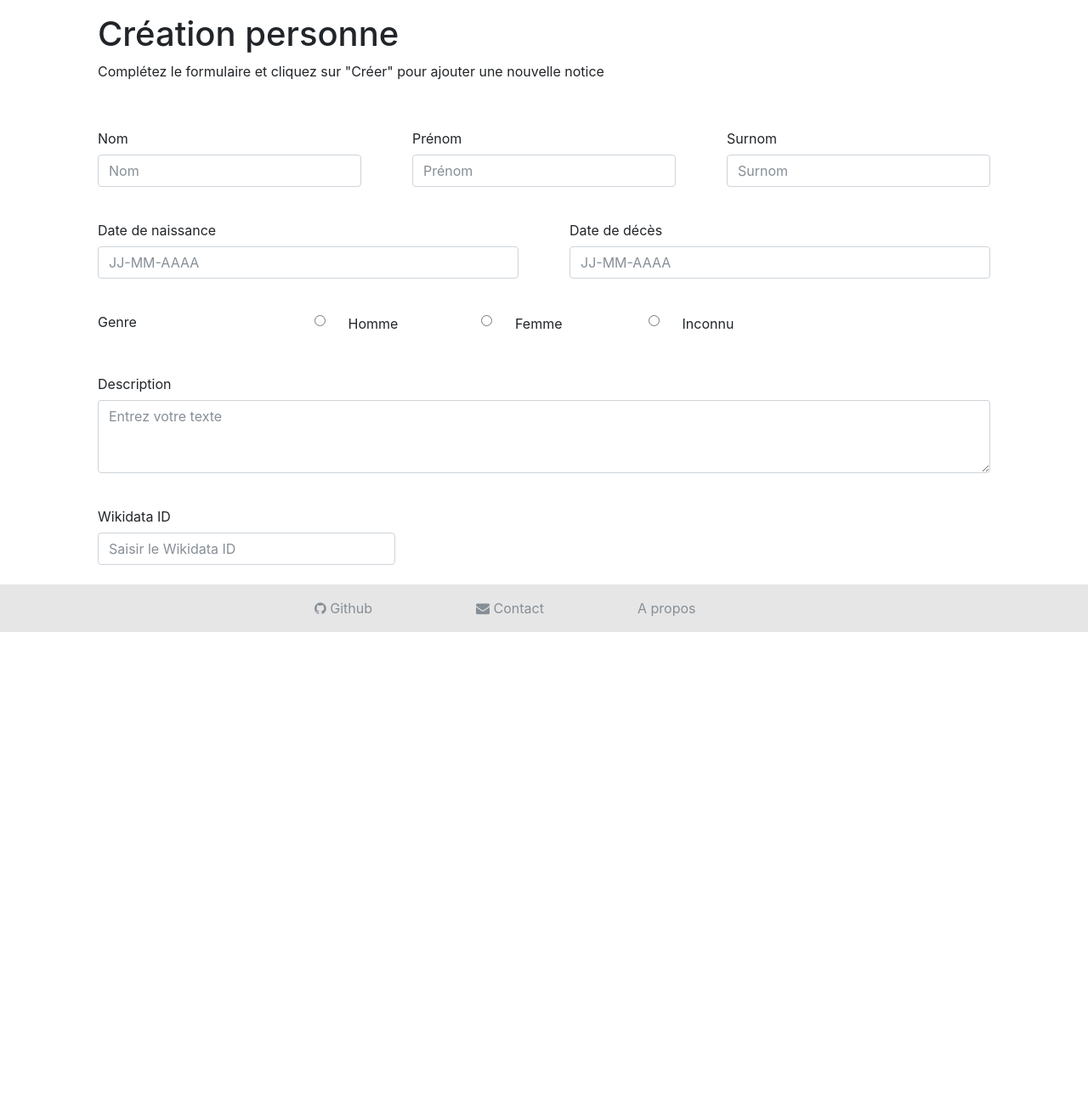
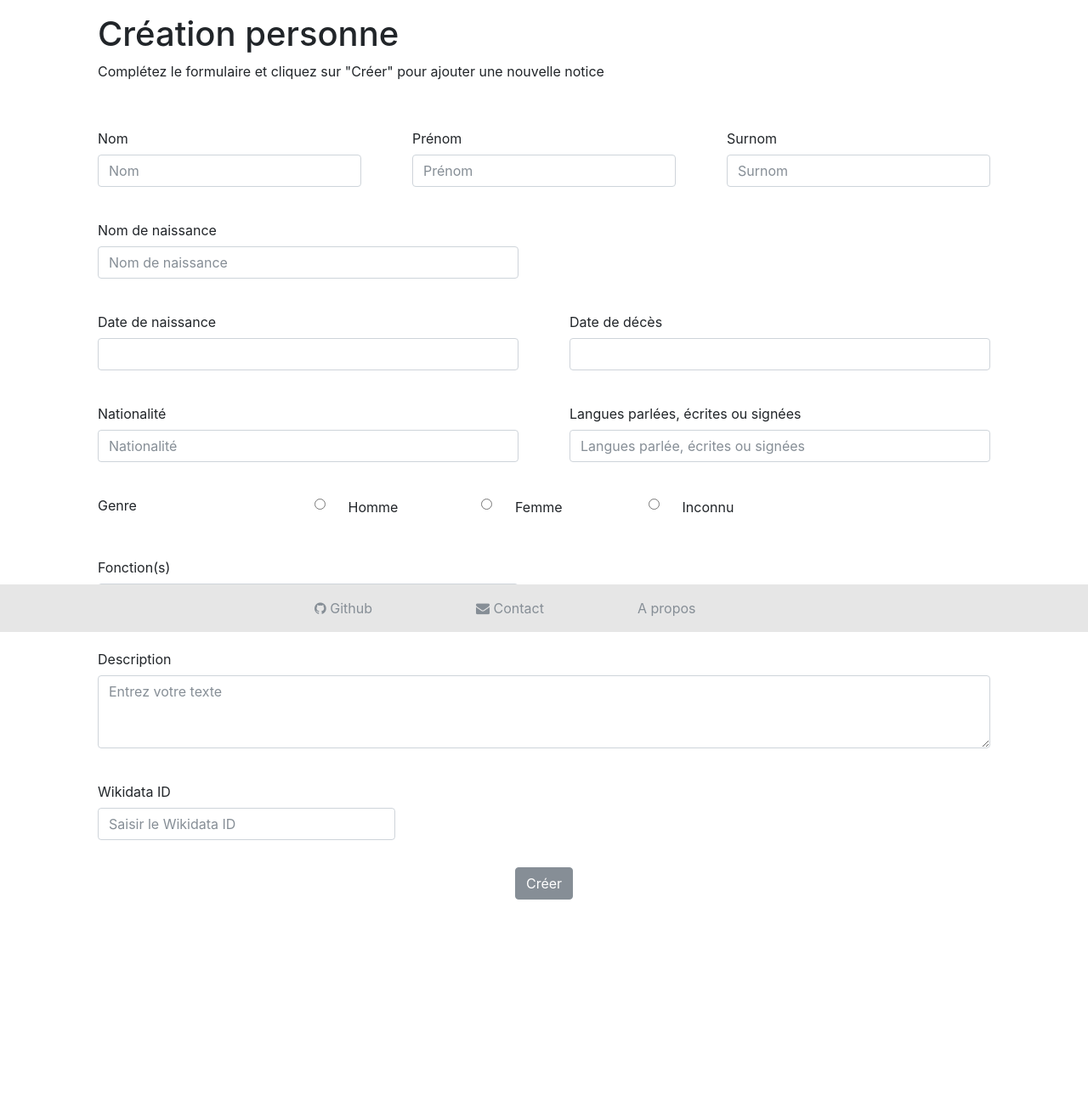
Before and after one commit to Chartes-TNAH/dico-proso, a Flask app: template hoozhoo/templates/pages/creer_personne.html in a window 1280 px wide. Shown: the part 56-1371 px from the top of the page at 85% size. Before the commit the page ends 800 px from the top, so only its background shows below. Run offline with Flask 2, Linux system fonts and the light colour scheme; the template is opened without the code that fills it, so the values that code supplies are empty; some libraries are stand-ins or nearby versions.

Commit message:
ajout de 4 champs pour le formulaire creer_personne

```diff
--- a/hoozhoo/templates/pages/creer_personne.html
+++ b/hoozhoo/templates/pages/creer_personne.html
@@ -32,16 +32,38 @@
       </div>
     </div>
     <div class="form-group row">
+      <div class="form-group col-lg-6">
+        <label for="nom_naissance" class="col-lg-4 col-form-label">Nom de naissance</label>
+      <div class="col">
+        <input type="text" class="form-control" id="nom_naissance" name="nom_naissance" placeholder="Nom de naissance">
+      </div>
+      </div>
+    </div>
+    <div class="form-group row">
       <div class="form-group col">
         <label for="date naissance" class="col-lg-4 col-form-label">Date de naissance</label>
       <div class="col">
-        <input type="text" class="form-control" id="date_naissance" name="date_naissance" placeholder="JJ-MM-AAAA">
+        <input type="text" class="form-control" id="date_naissance" name="date_naissance">
       </div>
       </div>
       <div class="form-group col">
         <label for="date_deces" class="col-lg-4 col-form-label">Date de décès</label>
       <div class="col">
-        <input type="text" class="form-control" id="date_deces" name="date_deces" placeholder="JJ-MM-AAAA">
+        <input type="text" class="form-control" id="date_deces" name="date_deces">
+      </div>
+      </div>
+    </div>
+    <div class="form-group row">
+      <div class="form-group col">
+        <label for="nationalite" class="col-lg-4 col-form-label">Nationalité</label>
+      <div class="col">
+        <input type="text" class="form-control" id="nationalite" name="nationalite" placeholder="Nationalité">
+      </div>
+      </div>
+      <div class="form-group col">
+        <label for="langues" class="col-lg-7 col-form-label">Langues parlées, écrites ou signées</label>
+      <div class="col">
+        <input type="text" class="form-control" id="langues" name="langues" placeholder="Langues parlée, écrites ou signées">
       </div>
       </div>
     </div>
@@ -59,6 +81,14 @@
       <div class="form-check form-check-inline col-lg-2">
         <input class="form-check-input" type="radio" name="genre" id="inconnu" value="inconnu">
         <label class="form-check-label" for="inconnu">Inconnu</label>
+      </div>
+      </div>
+    </div>
+    <div class="form-group row">
+      <div class="form-group col-lg-6">
+        <label for="fonctions" class="col-lg-4 col-form-label">Fonction(s)</label>
+      <div class="col">
+        <input type="text" class="form-control" id="fonctions" name="fonctions" placeholder="Fonction(s)">
       </div>
       </div>
     </div>
```
